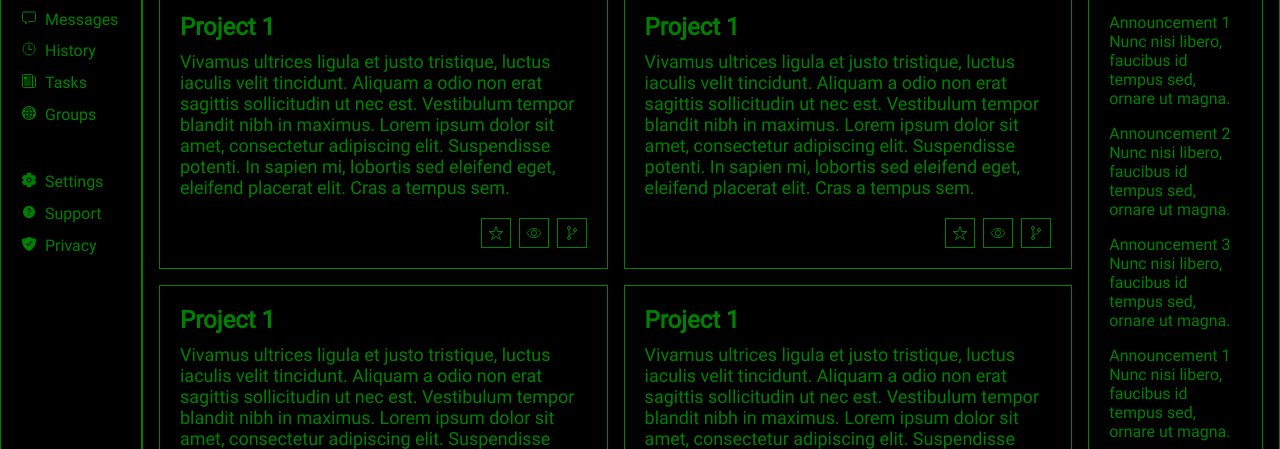
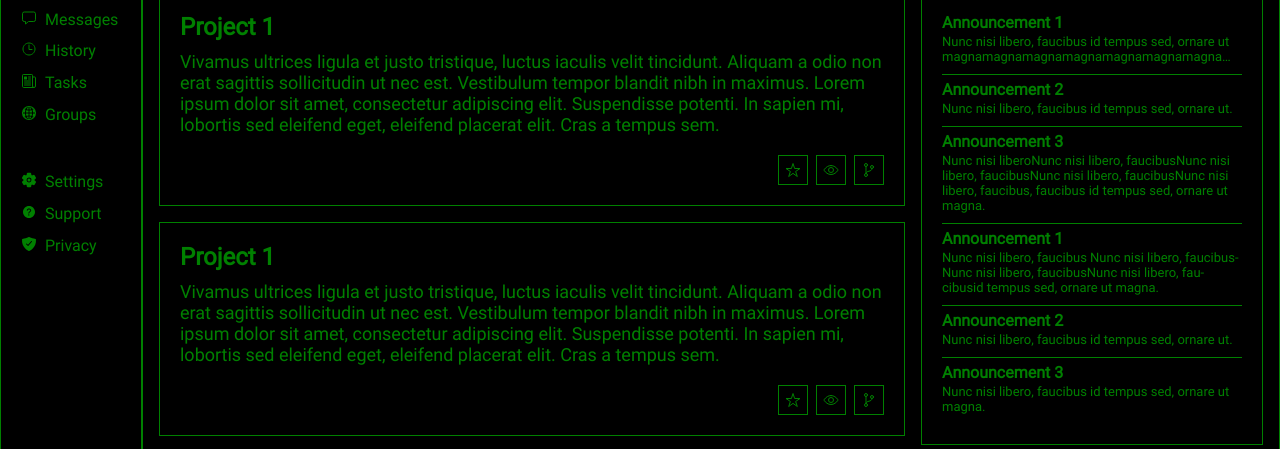
Before and after one commit to Acid-Free/odin-admin-dashboard, a plain HTML site: page index.html in a window 1280 px wide. Shown: the part 143-592 px from the top of the page. Drawn offline with nearby package versions, Linux system fonts and the light colour scheme.

Commit message:
Update announcement panel design

```diff
--- a/index.html
+++ b/index.html
@@ -185,27 +185,30 @@
         <div class="announcement-list">
           <div class="announcement-entry">
             <p class="title">Announcement 1</p>
-            <p class="description">Nunc nisi libero, faucibus id tempus sed, ornare ut magna.
+            <p class="description">Nunc nisi libero, faucibus id tempus sed, ornare ut
+              magnamagnamagnamagnamagnamagnamagnamagnamagnamagnamagnamagnamagnamagnamagnamagnamagnamagnamagnamagnamagnamagnamagnamagnamagnamagnamagn.
             </p>
           </div>
           <div class="announcement-entry">
             <p class="title">Announcement 2</p>
-            <p class="description">Nunc nisi libero, faucibus id tempus sed, ornare ut magna.
+            <p class="description">Nunc nisi libero, faucibus id tempus sed, ornare ut.
             </p>
           </div>
           <div class="announcement-entry">
             <p class="title">Announcement 3</p>
-            <p class="description">Nunc nisi libero, faucibus id tempus sed, ornare ut magna.
+            <p class="description">Nunc nisi liberoNunc nisi libero, faucibusNunc nisi libero, faucibusNunc nisi libero,
+              faucibusNunc nisi libero, faucibus, faucibus id tempus sed, ornare ut magna.
             </p>
           </div>
           <div class="announcement-entry">
             <p class="title">Announcement 1</p>
-            <p class="description">Nunc nisi libero, faucibus id tempus sed, ornare ut magna.
+            <p class="description">Nunc nisi libero, faucibus Nunc nisi libero, faucibusNunc nisi libero, faucibusNunc
+              nisi libero, faucibusid tempus sed, ornare ut magna.
             </p>
           </div>
           <div class="announcement-entry">
             <p class="title">Announcement 2</p>
-            <p class="description">Nunc nisi libero, faucibus id tempus sed, ornare ut magna.
+            <p class="description">Nunc nisi libero, faucibus id tempus sed, ornare ut.
             </p>
           </div>
           <div class="announcement-entry">
--- a/style.css
+++ b/style.css
@@ -145,7 +145,7 @@ form > #search {
 .content {
   padding: 1em;
   display: grid;
-  grid-template-columns: 4fr min-content;
+  grid-template-columns: 4fr max-content;
   gap: 1em;
 }
 
@@ -226,7 +226,32 @@ form > #search {
   border: 1px solid green;
   display: flex;
   flex-direction: column;
-  gap: 1em;
+  gap: 5px;
+}
+
+.announcement-list > .announcement-entry {
+  max-width: 400px;
+  padding-bottom: 10px;
+  border-bottom: 1px solid green;
+}
+
+.announcement-list > .announcement-entry:last-child {
+  border: none;
+}
+
+.announcement-entry > .title {
+  font-size: 1rem;
+  font-weight: 800;
+}
+
+.announcement-entry > .description {
+  margin-top: 2px;
+  font-size: small;
+  max-width: 300px;
+  max-height: 200px;
+  overflow: hidden;
+  hyphens: auto;
+  text-overflow: ellipsis;
 }
 
 .content .trending-list {
```
